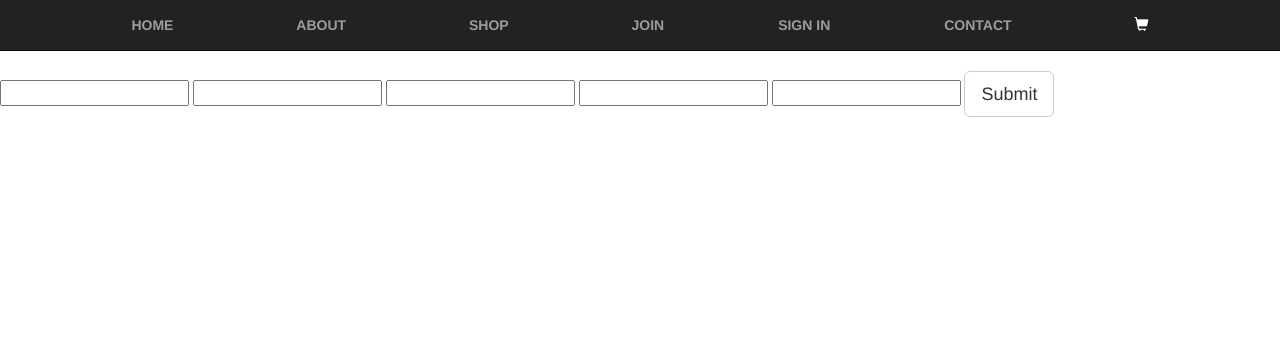
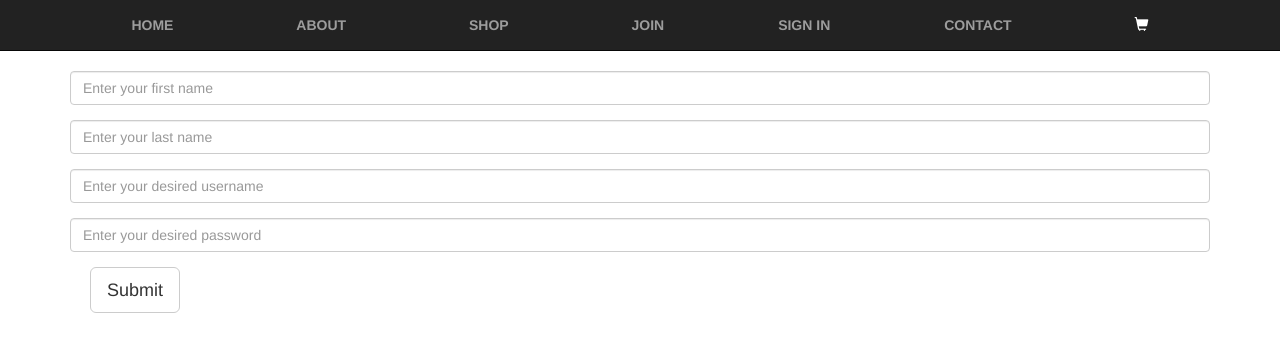
Before and after one commit to kentah/shop, a Django app: page /store/join/ in a window 1280 px wide. Shown: the top 352 px of the page. Run offline with Django 3.2, Linux system fonts and the light colour scheme; some libraries are stand-ins or nearby versions.

Commit message:
fixe forms.py minus the email field

```diff
--- a/store/forms.py
+++ b/store/forms.py
@@ -2,7 +2,7 @@ from django import forms
 from store.models import JoinForm
 
 
-class Join(forms.ModelForm):
+class Join(forms.models.ModelForm):
 	# first = forms.CharField(max_length=60, blank=True, null=True)
 	# last = forms.CharField(max_length=60, blank=True, null=True)
 	# user_name = forms.CharField(max_length=20, blank=True, null=True)
@@ -13,24 +13,22 @@ class Join(forms.ModelForm):
 	class Meta:
 
 		model = JoinForm
-		fields = ('first', 'last', 'user_name', 'pass_word', 'email',)
-		'''
+		fields = ('first','last', 'user_name', 'pass_word',)# 'email']
 		widgets = {
 			'first': forms.fields.TextInput(attrs={
 				'placeholder': 'Enter your first name',
-				#'class': 'form-control',
+				'class': 'form-control form-group',
 				}),
 			'last': forms.fields.TextInput(attrs={
 				'placeholder': 'Enter your last name',
-				#'class': 'form-control',
+				'class': 'form-control form-group',
 				}),
 			'user_name': forms.fields.TextInput(attrs={
 				'placeholder': 'Enter your desired username',
-				#'class': 'form-control',
+				'class': 'form-control form-group',
 				}),
-			'email': forms.EmailField(attrs={
-				'placeholder': 'Enter your email address',
-				#'class': 'form-control',
+			'pass_word': forms.fields.TextInput(attrs={
+				'placeholder': 'Enter your desired password',
+				'class': 'form-control form-group',
 				})
 			}
-		'''
--- a/store/templates/store/join.html
+++ b/store/templates/store/join.html
@@ -29,9 +29,11 @@
 	{% for field in form %}
 		{{ field.errors }}
 		{{ field.help_text }}
+		<div style="margin:0 5em 0 5em;">
 		{{ field }}
+	</div>
 	{% endfor %}
-	<button type="submit" class="btn btn-default btn-lg">Submit</button>
+	<button style="margin-left:5em;" type="submit" class="btn btn-default btn-lg">Submit</button>
 	</form>
 
 {% endblock body %}
```
